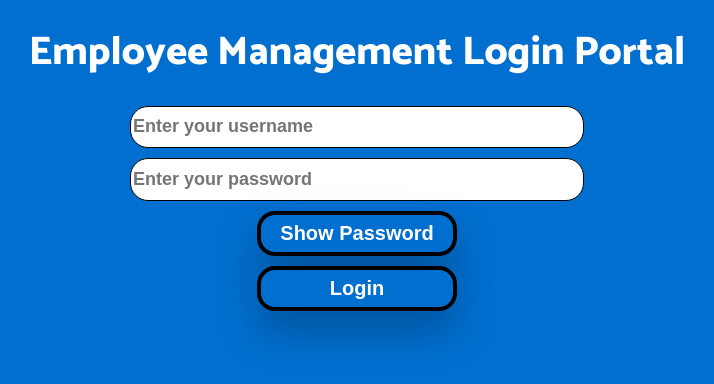
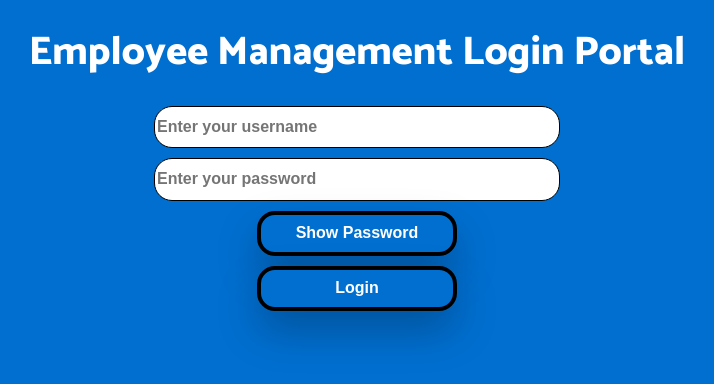
Before and after one commit to hectormorenosoftware/react-nodejs-nosql-example, a React app in the folder ui/: page /#/ in a window 1280 px wide. Shown: the top 384 px of the page, without its empty margins (283-997 px from the left). Built offline with nearby package versions, Linux system fonts and the light colour scheme.

Commit message:
Added rem to fonts

```diff
--- a/ui/src/index.css
+++ b/ui/src/index.css
@@ -37,11 +37,11 @@ h6 {
 }
 
 #width-login-username {
-  width: 35%;
+  width: 25rem;
 }
 
 #width-login-password {
-  width: 35%;
+  width: 25rem;
 }
 
 #hero-group-height {
@@ -77,7 +77,11 @@ h6 {
   width: 50%;
   align-self: center;
   font-weight: 800;
-  font-size: 18px;
+  font-size: 1rem;
+}
+
+input:focus {
+  outline: none;
 }
 
 .client-button {
@@ -89,7 +93,7 @@ h6 {
   background-color: #016fd0;
   cursor: pointer;
   font-weight: 800;
-  font-size: 20px;
+  font-size: 1rem;
   box-shadow: 0 20px 40px rgba(0, 0, 0, 0.25);
   transition: 0.8s cubic-bezier(0.2, 0.8, 0.2, 1);
 }
@@ -110,7 +114,7 @@ h6 {
   background-color: red;
   cursor: pointer;
   font-weight: 800;
-  font-size: 20px;
+  font-size: 1rem;
   box-shadow: 0 20px 40px rgba(0, 0, 0, 0.25);
   transition: 0.8s cubic-bezier(0.2, 0.8, 0.2, 1);
 }
```
Also changed, not shown: 2 other files (tests, documents, lock files or other folders).
